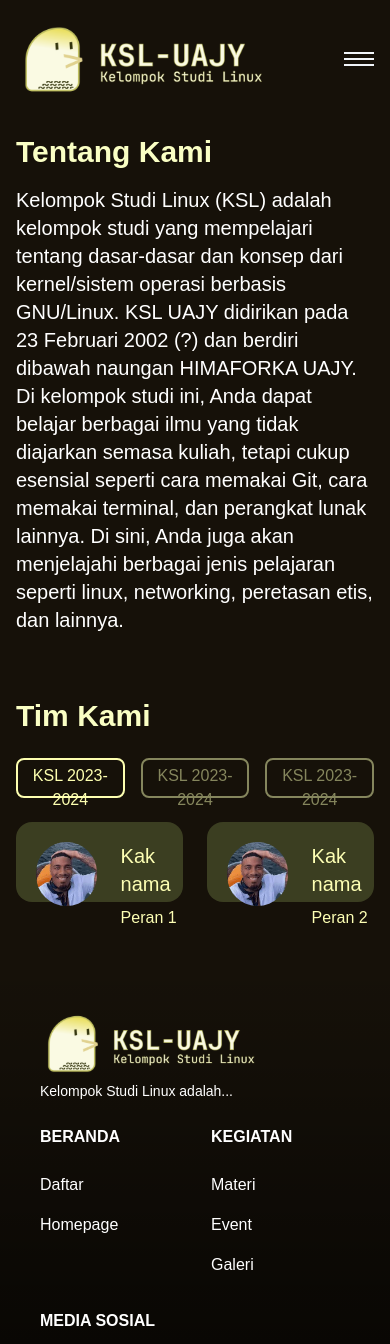
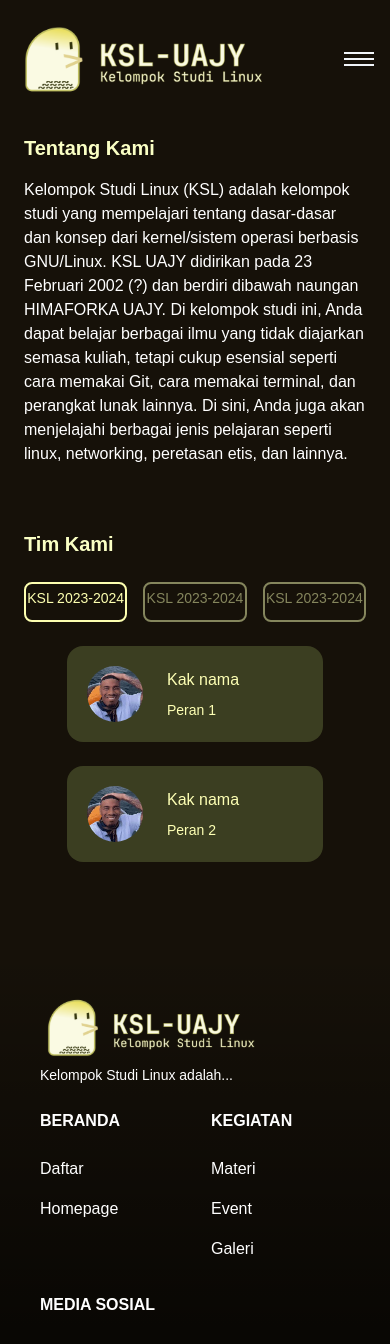
Before and after one commit to ksl-uajy/ksl.himaforka-uajy.org, a Next.js app: page /tentang in a window 390 px wide. Shown: the top 1344 px of the page. Built offline with nearby package versions, Linux system fonts and the light colour scheme.

Commit message:
fix mobile responsive (not yet)

```diff
--- a/components/AboutUs.tsx
+++ b/components/AboutUs.tsx
@@ -1,10 +1,11 @@
 import React from "react";
+import { FC, useEffect, useState } from "react";
 
-function AboutUs() {
+const AboutUs: FC = () => {
   return (
-    <div className="container mx-auto px-4 font-rubik">
-      <h1 className="py-4 text-3xl font-bold text-[#FAFFC4]">Tentang Kami</h1>
-      <p className="text-xl text-white">
+    <div className="container mx-auto px-6 font-rubik md:px-0">
+      <h1 className="py-4 text-xl font-bold text-[#FAFFC4] md:text-3xl">Tentang Kami</h1>
+      <p className="text-base text-white md:text-xl">
         Kelompok Studi Linux (KSL) adalah kelompok studi yang mempelajari tentang dasar-dasar dan
         konsep dari kernel/sistem operasi berbasis GNU/Linux. KSL UAJY didirikan pada 23 Februari
         2002 (?) dan berdiri dibawah naungan HIMAFORKA UAJY. Di kelompok studi ini, Anda dapat
@@ -14,6 +15,6 @@ function AboutUs() {
       </p>
     </div>
   );
-}
+};
 
 export default AboutUs;
--- a/components/Modul.tsx
+++ b/components/Modul.tsx
@@ -13,12 +13,12 @@ const Modul: FC = () => {
             KSL belajar apa aja sihh?
           </h1>
         </div>
-        <div className="relative mx-auto items-center justify-center md:flex md:gap-6">
-          <div className="my-10 w-9/12 rounded-lg border border-gray-200 bg-white shadow dark:border-[#E3DE69] dark:bg-[#4A4E24] md:max-w-sm">
+        <div className="relative mx-auto flex items-center justify-center md:gap-6">
+          <div className="my-10 w-8/12 rounded-lg border border-gray-200 bg-white shadow dark:border-[#E3DE69] dark:bg-[#4A4E24] md:max-w-sm">
             <a href="#">
               <Image
                 alt="test"
-                className="mx-auto mb-8 mt-5 h-60 w-60 rounded-xl shadow-2xl md:mt-16"
+                className="mx-auto mb-8 mt-5 h-40 w-40 rounded-xl shadow-2xl md:mt-16 md:h-60 md:w-60"
                 src={FotoTest}
               />
             </a>
--- a/components/Registration.tsx
+++ b/components/Registration.tsx
@@ -1,8 +1,9 @@
 import Icon from "@/public/outlook.svg";
 import Image from "next/image";
 import React from "react";
+import { FC, useEffect, useState } from "react";
 
-const Registration = () => {
+const Registration: FC = () => {
   return (
     <div className="container px-6 font-rubik md:mx-auto md:px-0">
       <h1 className="py-10 text-xl font-bold text-[#FDFFB0] md:text-3xl">
@@ -12,11 +13,11 @@ const Registration = () => {
         <div className="h-[26rem] w-80 bg-white md:h-[32rem] md:w-[27rem]"></div>
         <div className="py-12 text-base text-[#FDFFB0] md:py-0 md:text-xl">
           <h1 className="font-semibold">Step 1: Login dengan e-mail student</h1>
-          <div className="my-4 flex h-14 w-[17rem] items-center gap-3 bg-[#27648F] text-center">
-            <div className="flex h-full w-14 items-center justify-center bg-[#5BB3F2]">
+          <div className="my-4 flex h-14 w-[17rem] items-center gap-3 bg-[#1976BA] text-center">
+            <div className="flex h-full w-14 items-center justify-center bg-[#C6E7FF]">
               <Image alt="Outlook" className="" src={Icon} />
             </div>
-            <h1 className="text-sm text-[#ABD7FF]">Login dengan e-mail student</h1>
+            <h1 className="text-sm text-[#D8ECFF]">Login dengan e-mail student</h1>
           </div>
           <h1 className="pt-6 pb-3 font-semibold">Step 2: Lengkapi data diri</h1>
           <form className="">
--- a/components/Teams.tsx
+++ b/components/Teams.tsx
@@ -3,41 +3,49 @@ import Image from "next/image";
 import React from "react";
 import { FC, useEffect, useState } from "react";
 
-function Teams() {
+const Teams: FC = () => {
   return (
     <>
-      <div className="container mx-auto px-4 py-16 font-rubik">
-        <h1 className="text-3xl font-bold text-[#FAFFC4]">Tim Kami</h1>
+      <div className="container mx-auto px-6 py-16 font-rubik md:px-0">
+        <h1 className="text-xl font-bold text-[#FAFFC4] md:text-3xl">Tim Kami</h1>
         <div className="flex gap-4 py-6">
-          <div className="h-10 w-44 rounded-lg border-2 border-[#FDFFB0] text-base text-[#FDFFB0]">
+          <div className="h-10 w-44 rounded-lg border-2 border-[#FDFFB0] text-sm text-[#FDFFB0] md:text-base">
             <h1 className="py-1 text-center">KSL 2023-2024</h1>
           </div>
-          <div className="h-10 w-44 rounded-lg border-2 border-[#85865D] text-base text-[#85865D]">
+          <div className="h-10 w-44 rounded-lg border-2 border-[#85865D] text-sm text-[#85865D] md:text-base">
             <h1 className="py-1 text-center">KSL 2023-2024</h1>
           </div>
-          <div className="h-10 w-44 rounded-lg border-2 border-[#85865D] text-base text-[#85865D]">
+          <div className="h-10 w-44 rounded-lg border-2 border-[#85865D] text-sm text-[#85865D] md:text-base">
             <h1 className="py-1 text-center">KSL 2023-2024</h1>
           </div>
         </div>
-        <div className="flex gap-6">
-          <div className="flex h-[80px] w-[250px] gap-6 rounded-2xl bg-[#3B3E21] py-5 pl-5">
-            <Image alt="Foto dummy" className="h-16 w-16 flex-initial rounded-full" src={Foto} />
-            <div className="text-[#FDFFB4]">
-              <h1 className="pb-2 text-xl">Kak nama</h1>
-              <p className="text-base">Peran 1</p>
+        <div className="md:flex md:gap-6">
+          <div className="mx-auto flex h-24 w-64 gap-6 rounded-2xl bg-[#3B3E21] pl-5 md:mx-0 md:h-28 md:w-80">
+            <Image
+              alt="Foto dummy"
+              className="my-auto h-14 w-14 flex-initial rounded-full md:h-16 md:w-16"
+              src={Foto}
+            />
+            <div className="my-auto text-[#FDFFB4]">
+              <h1 className="pb-2 text-base md:text-xl">Kak nama</h1>
+              <p className="text-sm md:text-base">Peran 1</p>
             </div>
           </div>
-          <div className="flex h-[80px] w-[250px] gap-6 rounded-2xl bg-[#3B3E21] py-5 pl-5">
-            <Image alt="Foto dummy" className="h-16 w-16 flex-initial rounded-full" src={Foto} />
-            <div className="text-[#FDFFB4]">
-              <h1 className="pb-2 text-xl">Kak nama</h1>
-              <p className="text-base">Peran 2</p>
+          <div className="mx-auto my-6 flex h-24 w-64 gap-6 rounded-2xl bg-[#3B3E21] py-5 pl-5 md:mx-0 md:my-0 md:h-28 md:w-80">
+            <Image
+              alt="Foto dummy"
+              className="my-auto h-14 w-14 flex-initial rounded-full md:h-16 md:w-16"
+              src={Foto}
+            />
+            <div className="my-auto text-[#FDFFB4]">
+              <h1 className="pb-2 text-base md:text-xl">Kak nama</h1>
+              <p className="text-sm md:text-base">Peran 2</p>
             </div>
           </div>
         </div>
       </div>
     </>
   );
-}
+};
 
 export default Teams;
```
